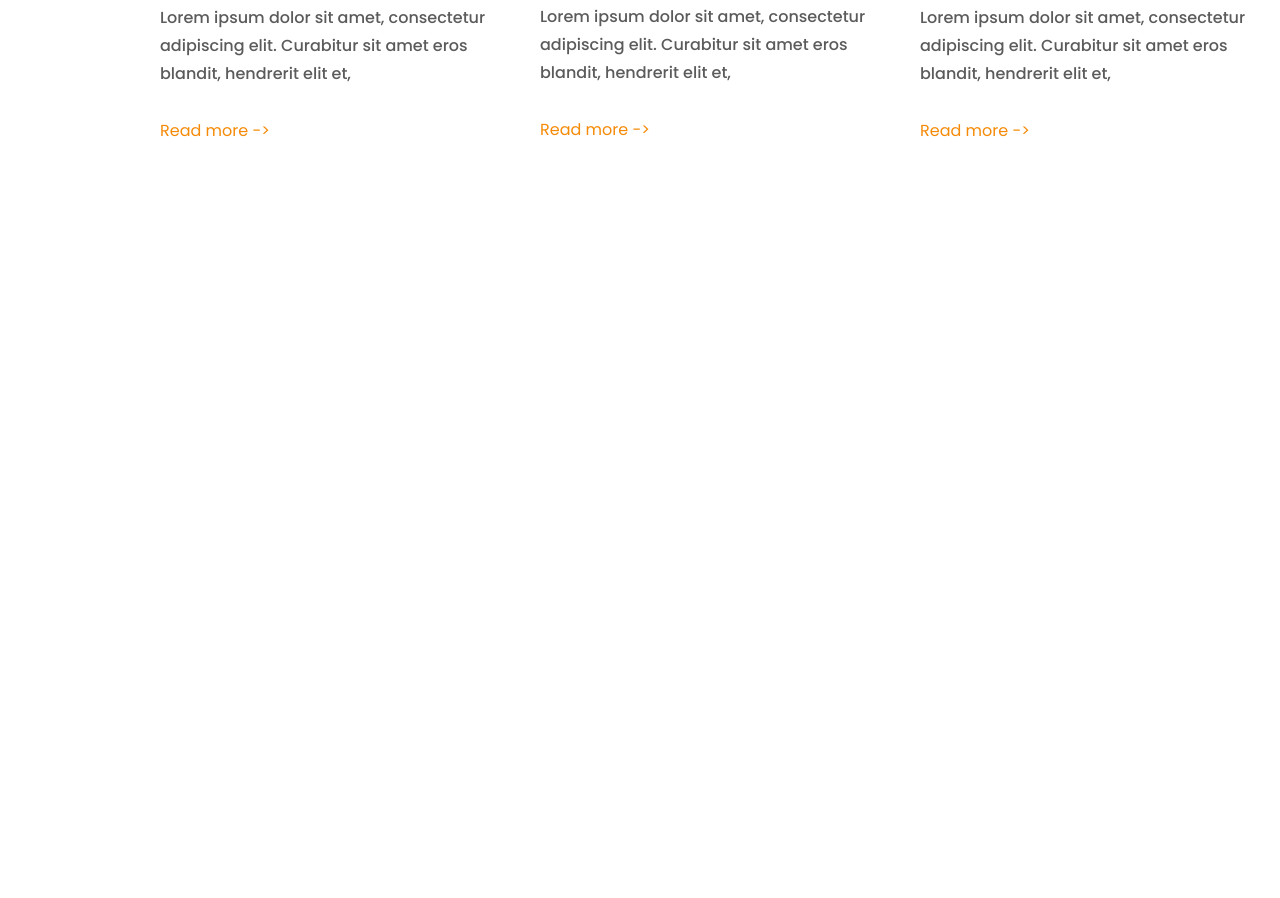
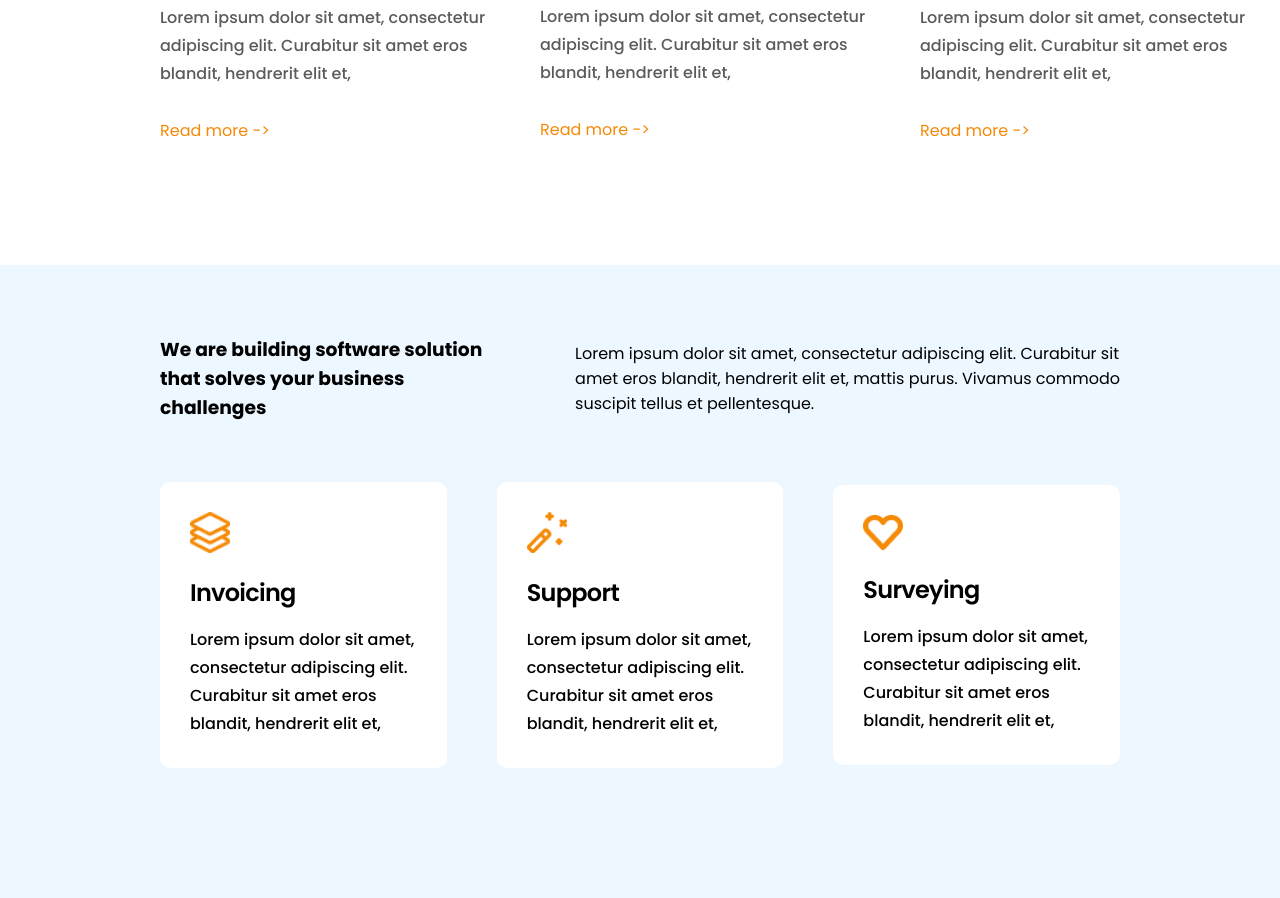
Before and after one commit to byaznavur/FINSWEET, a plain HTML site: page index.html in a window 1280 px wide. Shown: the part 1448-2346 px from the top of the page. Before the commit the page ends 1713 px from the top, so only its background shows below. Drawn offline with Linux system fonts and the light colour scheme.

Commit message:
next mapping code

```diff
--- a/index.html
+++ b/index.html
@@ -77,6 +77,25 @@
 
         <div class="compaines-cards"></div>
       </section>
+
+      <section class="software">
+        <div class="container solution">
+          <div class="solution-info">
+            <h3>
+              We are building software solution <br />that solves your business
+              <br />
+              challenges
+            </h3>
+            <p>
+              Lorem ipsum dolor sit amet, consectetur adipiscing elit. Curabitur
+              sit <br />
+              amet eros blandit, hendrerit elit et, mattis purus. Vivamus
+              commodo <br />suscipit tellus et pellentesque.
+            </p>
+          </div>
+          <div class="solution-cards"></div>
+        </div>
+      </section>
     </main>
     <footer></footer>
     <script src="./js/home-data.js"></script>
--- a/js/home-data.js
+++ b/js/home-data.js
@@ -15,3 +15,21 @@ const dataCard = [
     desc: "Lorem ipsum dolor sit amet, consectetur adipiscing elit. Curabitur sit amet eros blandit, hendrerit elit et, ",
   },
 ];
+
+const data = [
+  {
+    img: "../assets/images/home/icon1.png",
+    name: "Invoicing",
+    desc: "Lorem ipsum dolor sit amet, consectetur adipiscing elit. Curabitur sit amet eros blandit, hendrerit elit et,",
+  },
+  {
+    img: "../assets/images/home/icon2.png",
+    name: "Support",
+    desc: "Lorem ipsum dolor sit amet, consectetur adipiscing elit. Curabitur sit amet eros blandit, hendrerit elit et,",
+  },
+  {
+    img: "../assets/images/home/icon3.png",
+    name: "Surveying",
+    desc: "Lorem ipsum dolor sit amet, consectetur adipiscing elit. Curabitur sit amet eros blandit, hendrerit elit et,",
+  },
+];
--- a/js/main.js
+++ b/js/main.js
@@ -30,3 +30,29 @@ dataCard.map((el) => {
   let data = getCompainesCards(el);
   compainesCards.append(data);
 });
+
+// solutions cards maping
+
+const solutionsCards = document.querySelector(".solution-cards");
+
+function getSolutionsCards(el) {
+  const solutionsCard = document.createElement("div");
+  solutionsCard.classList.add("solution-card");
+
+  const solutionsImg = document.createElement("img");
+  solutionsImg.src = el.img;
+  solutionsImg.alt = el.name;
+  const solutionsTitle = document.createElement("h3");
+  solutionsTitle.textContent = el.name;
+
+  const solutionsDesc = document.createElement("p");
+  solutionsDesc.textContent = el.desc;
+  solutionsCard.append(solutionsImg, solutionsTitle, solutionsDesc);
+
+  return solutionsCard;
+}
+
+data.map((el) => {
+  let data = getSolutionsCards(el);
+  solutionsCards.append(data);
+});
--- a/sass/pages/_home.scss
+++ b/sass/pages/_home.scss
@@ -121,3 +121,55 @@
     }
   }
 }
+
+// solutions
+.software {
+  background-color: #edf7ff;
+  padding: 40px 0;
+
+  .solution {
+    display: flex;
+    flex-direction: column;
+
+    &-info {
+      display: flex;
+      align-items: center;
+      justify-content: space-between;
+    }
+    &-cards {
+      display: flex;
+      align-items: center;
+      justify-content: space-between;
+      gap: 50px;
+      margin: 60px 0;
+
+      .solution-card {
+        max-width: 400px;
+        background-color: #fff;
+        padding: 30px;
+        border-radius: 10px;
+
+        img {
+          width: 40px;
+        }
+
+        h3 {
+          font-family: Poppins;
+          font-size: 24px;
+          font-weight: 600;
+          line-height: 25.56px;
+          letter-spacing: -0.03em;
+          text-align: left;
+          margin: 20px 0;
+        }
+        p {
+          font-family: Poppins;
+          font-size: 16px;
+          font-weight: 500;
+          line-height: 28px;
+          text-align: left;
+        }
+      }
+    }
+  }
+}
```
Also changed, not shown: assets/images/home/icon1.png (added), assets/images/home/icon2.png (added), assets/images/home/icon3.png (added), css/main.css, 1 other file.
